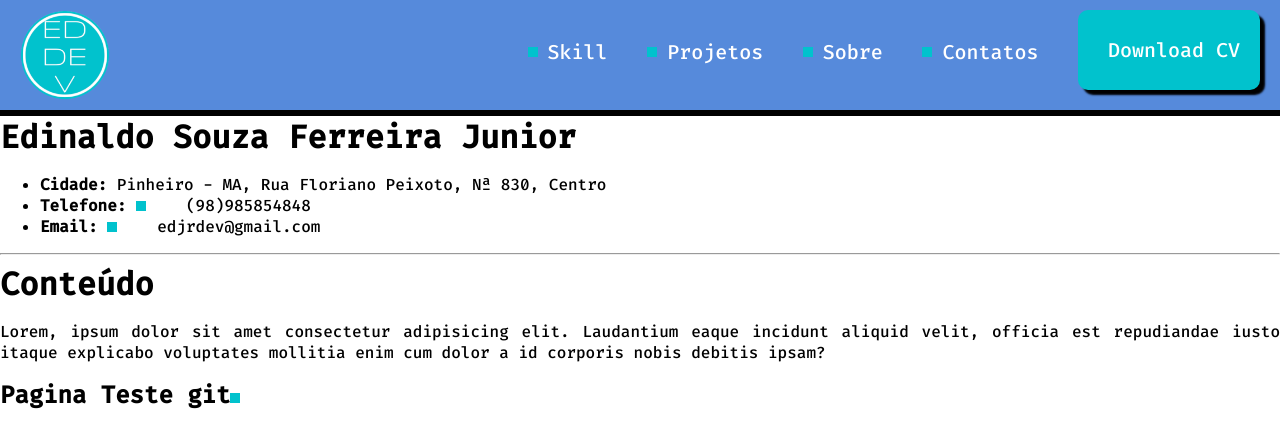
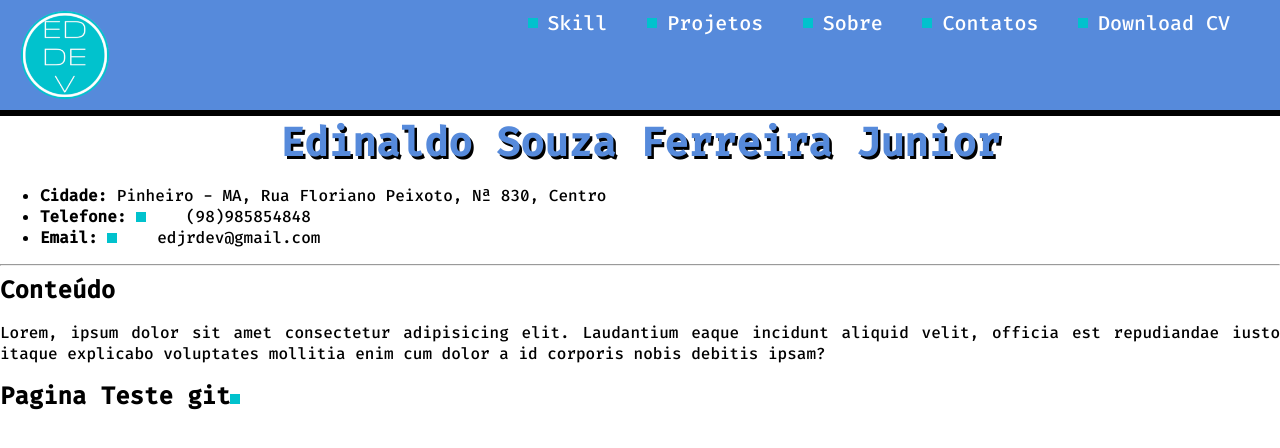
Before and after one commit to Edjrdev/Portifolio, a plain HTML site: page index.html in a window 1280 px wide. Drawn offline with Linux system fonts and the light colour scheme.

Commit message:
Creat the components

```diff
--- /dev/null
+++ b/css/components/button.css
@@ -0,0 +1,15 @@
+#button{
+    display: inline-block;
+    background-color: #01C2CD;
+    border-radius: 10px;
+    height: 80px;
+    line-height: 80px;
+    padding-left: 20px;
+    padding-right: 20px;
+    box-shadow:5px 5px 2px #000;
+    margin-right: 0;
+    transition: transform 100ms linear;
+}
+#button:hover{
+    transform: scale(1.08);
+}
--- a/css/style.css
+++ b/css/style.css
@@ -12,6 +12,7 @@ header{
 nav{
    text-align: right;
 }
+
 a{
     display: inline-flex;
     align-items: center;
@@ -29,21 +30,6 @@ a::before{
     height: 10px;
     margin-right: 10px;
 }
-#button{
-    display: inline-block;
-    background-color: #01C2CD;
-    border-radius: 10px;
-    height: 80px;
-    line-height: 80px;
-    padding-left: 20px;
-    padding-right: 20px;
-    box-shadow:5px 5px 2px #000;
-    margin-right: 0;
-    transition: transform 100ms linear;
-}
-#button:hover{
-    transform: scale(1.08);
-}
 #Pagina{
     color: #000;
 }
@@ -53,3 +39,9 @@ a::before{
 p{
     text-align: justify;
 }
+h1{
+    font-size: 40px;
+    color:#568ADB;
+    text-shadow: 2.5px 2.5px 0 #000;
+    text-align: center;
+}
--- a/index.html
+++ b/index.html
@@ -12,6 +12,7 @@
         <title>Projeto Happy Eddy</title>
         <link rel="stylesheet" href="css/reset.css">
         <link rel="stylesheet" href="css/style.css">
+        <link href="css/components/button.css">
 
     </head>
         <header>
@@ -32,7 +33,7 @@
             <li><strong>Email: </strong><a href="mailto:edjrdev@gmail.com"></a>edjrdev@gmail.com</li>
         </ul>
         <hr> <!--Acresenta uma linha horizontal-->
-        <h1>Conteúdo</h1>
+        <h2>Conteúdo</h1>
         <p>Lorem, ipsum dolor sit amet consectetur adipisicing elit. Laudantium eaque incidunt aliquid velit, officia est repudiandae iusto itaque explicabo voluptates mollitia enim cum dolor a id corporis nobis debitis ipsam?</p>
         <h2>Pagina Teste git<a href ="pagina1.html"></a></h2>
     </body>
```
